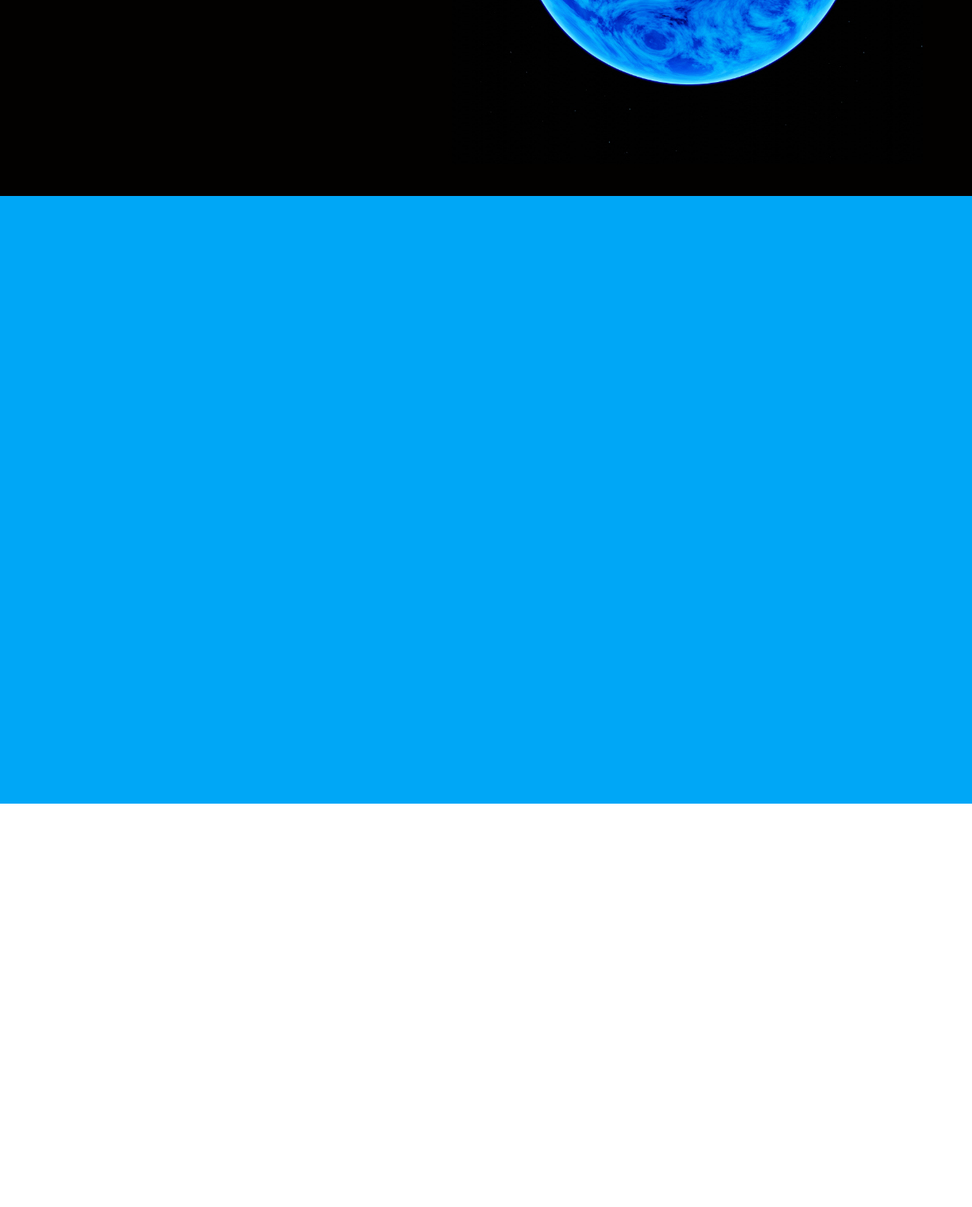
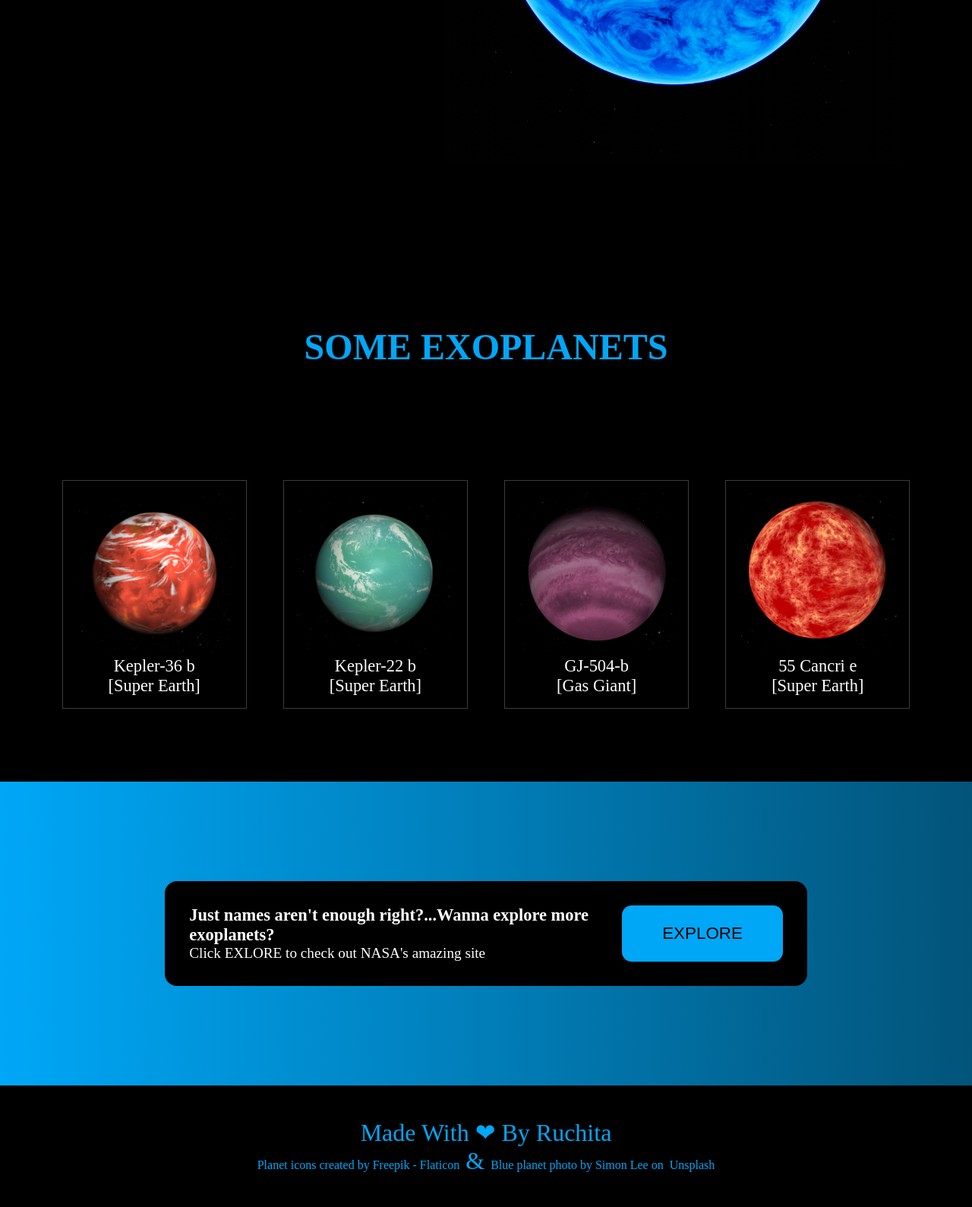
Before and after one commit to Ruchita1010/landing-page, a plain HTML site: page index.html in a window 1280 px wide. Shown: the part 542-2131 px from the top of the page at 76% size. Before the commit the page ends 1600 px from the top, so only its background shows below. Drawn offline with Linux system fonts and the light colour scheme.

Commit message:
Deleted extra planet images and Added for sections on the page

```diff
--- a/index.html
+++ b/index.html
@@ -5,12 +5,13 @@
     <meta charset="UTF-8">
     <meta http-equiv="X-UA-Compatible" content="IE=edge">
     <meta name="viewport" content="width=device-width, initial-scale=1.0">
+    <link rel="icon" type="image/x-icon" href="/images/logo.png">
     <link rel="stylesheet" href="./styles.css">
     <title>ExoPlanets</title>
 </head>
 
 <body>
-    <div id="header">
+    <header>
         <nav>
             <div id="nav">
                 <div id="logo">
@@ -23,7 +24,8 @@
                 </ul>
             </div>
         </nav>
-        <section>
+    </header>
+    <section id="hero-section">
         <div id="intro-content">
             <div id="intro-text">
                 <h1>EXOPLANETS</h1>
@@ -33,15 +35,60 @@
                     to their parent stars; others are icy, some rocky!!!
                 </p>
             </div>
-                <div id="header-img"></div>
+            <div id="hero-img"></div>
         </div>
     </section>
+    <main>
+        <div class="title-div">
+            <h2 id="main-section-title">SOME EXOPLANETS</h2>
         </div>
-    <main>
-        <div id="main-content">
-
+        <div class="exoplanets">
+            <div class="exoplanet">
+                <img src="./images/kepler-36-b.png" alt="image of kepler-36-b">
+                <p>Kepler-36 b</p>
+                <p>[Super Earth]</p>
+            </div>
+            <div class="exoplanet">
+                <img src="./images/kepler-22-b.png" alt="image of kepler-22-b">
+                <p>Kepler-22 b</p>
+                <p>[Super Earth]</p>
+            </div>
+            <div class="exoplanet">
+                <img src="./images/GJ-504-b.png" alt="image of GJ-504-b">
+                <p>GJ-504-b</p>
+                <p>[Gas Giant]</p>
+            </div>
+            <div class="exoplanet">
+                <img src="./images/55-cancri-e.png" alt="image of 55-cancri-e">
+                <p>55 Cancri e</p>
+                <p>[Super Earth]</p>
+            </div>
         </div>
     </main>
+    <section>
+        <div id="explore-section">
+            <div class="card">
+                <div class="card-text">
+                    <h3>Just names aren't enough right?...Wanna explore more exoplanets?</h3>
+                    <p>Click EXLORE to check out NASA's amazing site</p>
+                </div>
+                <button class="btn" type="submit"><a href="https://exoplanets.nasa.gov/eyes-on-exoplanets/#/"
+                        target="_blank">EXPLORE</a></button>
+            </div>
+        </div>
+    </section>
+    <footer>
+        <p>Made With ❤ By Ruchita</p>
+        <p>
+            <a href="https://www.flaticon.com/free-icons/planet" title="planet icons" target="_blank">Planet
+                icons created by Freepik - Flaticon</a>
+            &
+            <a href="https://unsplash.com/@simonppt?utm_source=unsplash&utm_medium=referral&utm_content=creditCopyText"
+                target="_blank">Blue planet photo by Simon Lee on</a>
+            <a href="https://unsplash.com/s/photos/planets?utm_source=unsplash&utm_medium=referral&utm_content=creditCopyText"
+                target="_blank">Unsplash</a>
+        </p>
+    </footer>
 </body>
 
 </html>
--- a/styles.css
+++ b/styles.css
@@ -4,34 +4,28 @@
     box-sizing: border-box;
 }
 
-/* Header  */
-#header{
-    width: 100%;
-    height: 100vh;
+/* Header*/
+header{
+    padding: 2rem;
     font-size: 1.4rem;
-    color: #fff;
-    background-color: rgb(3, 1, 0);
-}
-
-#nav{
-    padding: 2rem;
-}
-
-#nav, #intro-content{
-    margin: 0 4rem;
-    display: flex;
-    justify-content: space-between;
+    background-color: #000;
 }
 
 #logo img{
     width: 3rem;
 }
 
+#nav{
+    margin: 0 4rem;
+    display: flex;
+    justify-content: space-between;
+}
+
 #planet-list{
     display: flex;
     align-items: center;
+    gap: 2rem;
     list-style: none;
-    gap: 2rem;
 }
 
 #planet-list a{
@@ -43,25 +37,216 @@
     color: #00a7f7;
 }
 
+
+/* Hero Section  */
+#hero-section{
+    width: 100%;
+    height: 100vh;
+    padding: 2rem;
+    color: #fff;
+    font-size: 1.4rem;
+    background-color: #000;
+}
+
+#intro-content{
+    display: flex;
+    gap: 1rem;
+    margin: 0 4rem;
+}
+
 #intro-text{
     width: 50%;
     padding: 4rem;
 }
 
 #intro-text h1{
+    margin-bottom: 2rem;
     color: #00a7f7;
-    margin-bottom: 2rem;
     font-size: 3.2rem;
 }
 
-#header-img{
-    width: 60%;
+#hero-img{
+    width: 100%;
     height: 80vh;
+    margin-top: -2rem;
     background: url(./images/blue-planet.jpg) no-repeat center/cover;
 }
 
 /* Main Section  */
-#main-content{
-    height: 100vh;
-    background-color:#00a7f7;
+.title-div{
+    height: 20vh;
+    display: flex;
+    justify-content: center;
+    align-items: center;
+    background-color: #000;
 }
+
+#main-section-title{
+    padding: 2rem;
+    color: #00a7f7;
+    font-size: 3rem;
+    text-align: center;
+}
+
+.exoplanets{
+    display: flex;
+    align-items: center;
+    justify-content: center;
+    gap: 3rem;
+    flex-wrap: wrap;
+    padding: 6rem 2rem;
+    background-color:#000;
+}
+
+.exoplanet{
+    max-width: 20%;
+    padding: 1rem;
+    color: #fff;
+    font-size: 1.4rem;
+    text-align: center;
+    border: 1px solid #3d3c3c;
+}
+
+.exoplanet img{
+    width: 100%;
+    border-radius: 1rem;
+}
+
+.exoplanet:hover{
+    cursor: pointer;
+    transform: scale(1.02);
+    border: 1px solid #00a7f7;
+}
+
+
+/* Explore Section  */
+#explore-section{
+    height: 50vh;
+    display: flex;
+    justify-content: center;
+    align-items: center;
+    background:linear-gradient(90deg,#00a7f7, #02547a);
+}
+
+.card{
+    max-width: 70%;
+    padding: 2rem;
+    display: flex;
+    justify-content: space-between;
+    color: #fff;
+    background-color: #000;
+    font-size: 1.2rem;
+    border-radius: 1rem;
+}
+
+.btn{
+    width: 30%;
+    padding: 1rem;
+    font-size: 1.4rem;
+    border-radius: 0.8rem;
+    background-color: #00a7f7;
+    border: none;
+}
+
+.btn a{
+    color: #000;
+    text-decoration: none;
+}
+
+.btn:hover{
+    cursor: pointer;
+    transform: scale(1.02);
+}
+
+
+/* Footer  */
+footer{
+    height: 20vh;
+    display: flex;
+    flex-direction: column;
+    justify-content: center;
+    align-items: center;
+    color: #00a7f7;
+    background-color: #000;
+    font-size: 2rem;
+}
+
+footer a{
+    font-size: 1rem;
+    text-decoration: none;
+    color: #00a7f7;
+}
+
+
+/* Media Queries  */
+@media screen and (max-width:1000px) {
+    #nav{
+        margin: 0 1rem;
+    }
+
+    #intro-content{
+        margin: 0;
+    }
+
+    #intro-text{
+        padding: 1rem;
+    }
+}
+
+@media only screen and (max-width:880px){
+    #nav{
+        margin: 0;
+    }
+
+    #planet-list{
+        display: none;
+    }
+
+    #hero-section{
+        padding: 0;
+    }
+
+    #intro-content{
+        position: relative;
+        margin: 0;
+        align-items: center;
+        font-size: 2rem;
+    }
+
+    #intro-text h1{
+        text-shadow: 4px 4px #000;
+    }
+
+    #intro-text{
+        position: absolute;
+        width: 100%;
+        height: 100vh;
+        padding: 3rem;
+    }
+
+    #hero-img{
+        width: 100%;
+        height: 100vh;
+    }
+
+    #main-section-title{
+        margin-top: 4rem;
+    }
+
+    .exoplanet{
+        min-width: 90%;
+    }
+
+    .card{
+        flex-wrap: wrap;
+    }
+
+    .btn{
+        width: 100%;
+        margin-top: 2rem;
+    }
+
+    footer a{
+        font-size: 0.6rem;
+    }
+}
```
Also changed, not shown: images/AU-Microscopii-b .png (deleted), images/kelt-9.png (deleted). Lines whose indentation alone changed are shown as unchanged.
